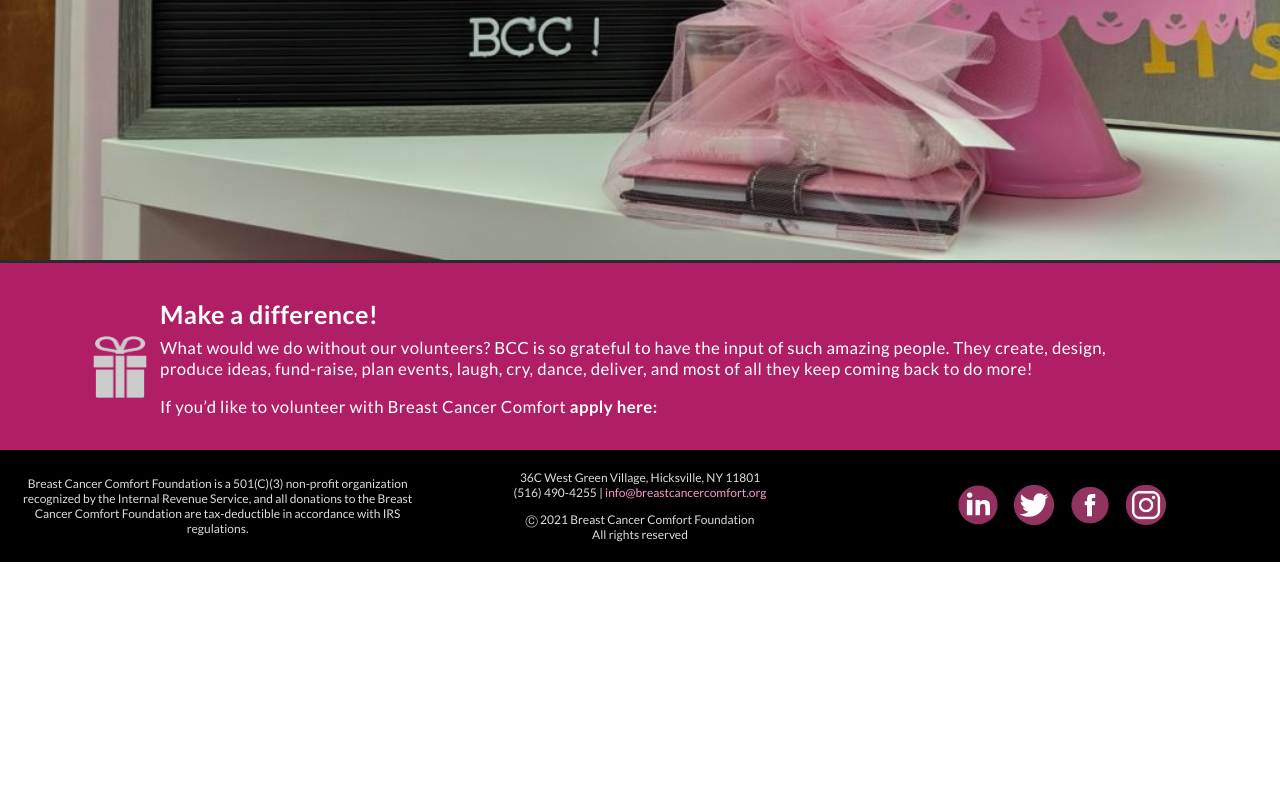
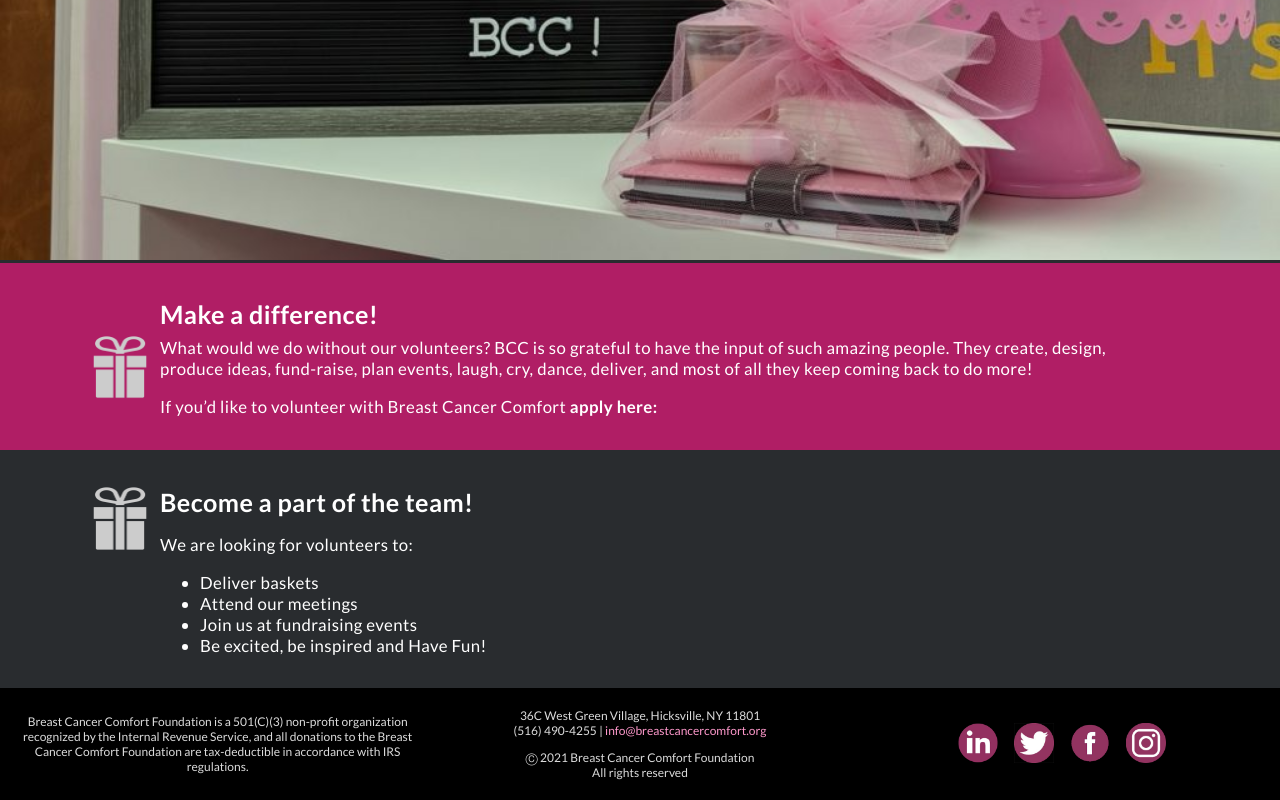
Before and after one commit to vishalicious213/bcc-v2, a Next.js app: page /volunteer in a window 1280 px wide. Shown: the part 570-1370 px from the top of the page. Before the commit the page ends 1132 px from the top, so only its background shows below. Built offline with nearby package versions, Linux system fonts and the light colour scheme.

Commit message:
adding text to volunteer page

```diff
--- a/pages/volunteer.js
+++ b/pages/volunteer.js
@@ -28,6 +28,22 @@ export default function Volunteer() {
                 <p>If you’d like to volunteer with Breast Cancer Comfort <b>apply here:</b></p>
             </div>
           </section>
+
+          <section className='grey-container gift-container'>
+            <div className='gift-img-container-top'>
+                <img className='gift-img' src='gift.png' alt='wrapped gift' />
+            </div>
+            <div className='gift-text-container'>
+            <h2 className='h2'>Become a part of the team!</h2>
+            <p>We are looking for volunteers to:</p>
+                <ul>
+                    <li className='li'>Deliver baskets</li>
+                    <li className='li'>Attend our meetings</li>
+                    <li className='li'>Join us at fundraising events</li>
+                    <li className='li'>Be excited, be inspired and Have Fun!</li>
+                </ul>
+            </div>
+          </section>
       </main>
 
       <Footer />
```
